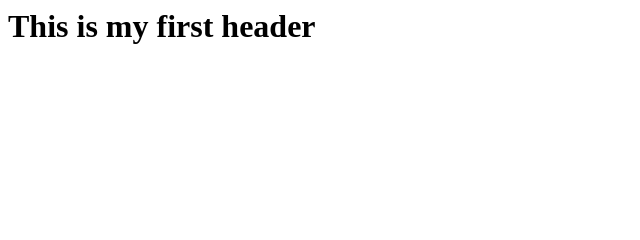
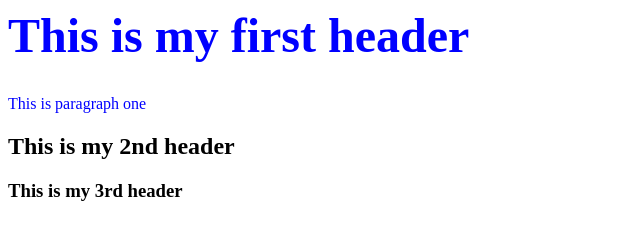
Before and after one commit to simran30singhal/HttpsRemoteRepo, a plain HTML site: page index.html in a window 1280 px wide. Shown: the whole page, without its empty margins (0-640 px from the left). Drawn offline with Linux system fonts and the light colour scheme.

Commit message:
Added new Headers

```diff
--- a/index.html
+++ b/index.html
@@ -1,11 +1,20 @@
-<html>
+<HTML>
+	<!-- please use CSS style tags here -->
+	<HEAD>
+		<STYLE>
+			H1 {color:blue; font-size:300%}
+			P {color:blue}
+		</STYLE>
+	</HEAD>
 
-	<head>
-	</head>
+	<BODY>
+		<H1> This is my first header </H1>
+		<P> This is paragraph one </P>
 
-	<body>
-	</body>
-	<H1> This is my first header </H1>
+		<H2> This is my 2nd header </H2>
+		<H3> This is my 3rd header </H3>
+	</BODY>
 
 
-</html>
+
+</HTML>
```
